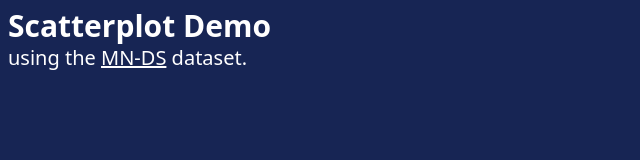
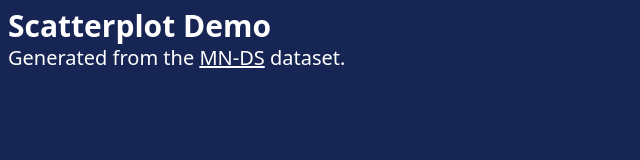
Before and after one commit to TextminR/scatterplot, a website built with Vite: page index.html in a window 1280 px wide. Shown: the whole page, without its empty margins (0-640 px from the left). Built offline with nearby package versions, Linux system fonts and the light colour scheme; no server answers.

Commit message:
Change wording
"Generated from" sounds a lot better than just "using".

```diff
--- a/index.html
+++ b/index.html
@@ -8,7 +8,7 @@
 
 <body class="bg-blue-950 text-white	 p-2">
   <h1 class="text-3xl font-bold">Scatterplot Demo</h1>
-  <p class="text-xl">using the <a href="https://huggingface.co/datasets/textminr/mn-ds" class="underline">MN-DS</a> dataset.</p>
+  <p class="text-xl">Generated from the <a href="https://huggingface.co/datasets/textminr/mn-ds" class="underline">MN-DS</a> dataset.</p>
   <div id="deepscatter"></div>
 
   <script type="module" src="./src/main.js"></script>
```
